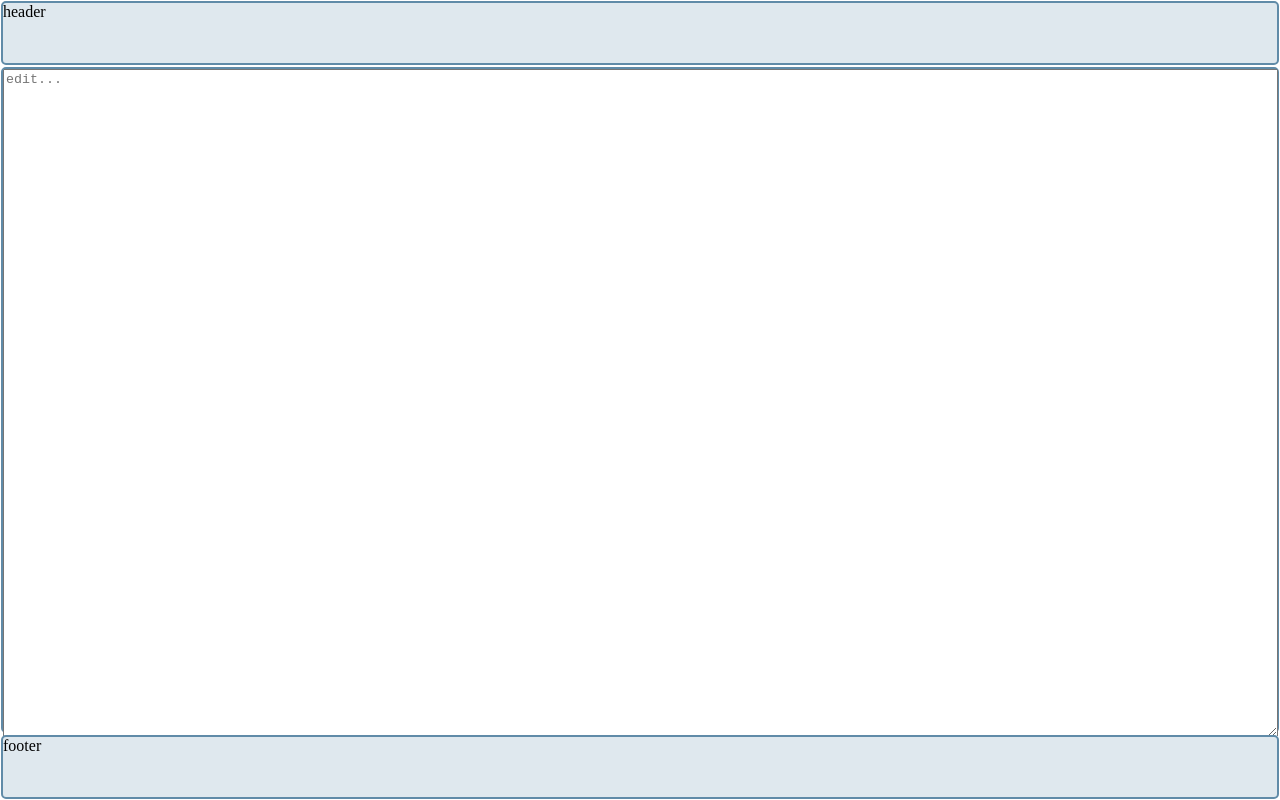
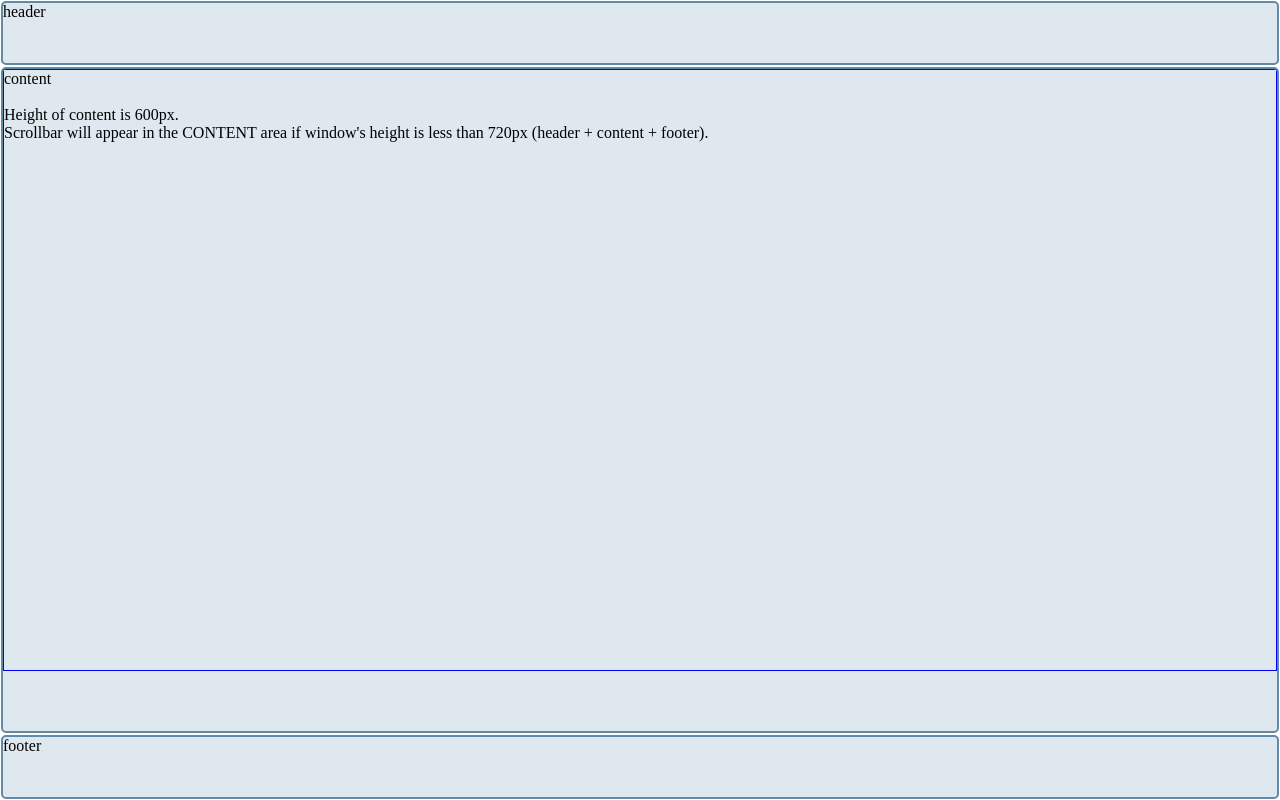
Before and after one commit to weihongji/html, a plain HTML site: page web/flex-page-3.html in a window 1280 px wide. Drawn offline with Linux system fonts and the light colour scheme.

Commit message:
Rename "flex-page" to "flex-page-3" to represent three areas (top, middle and bottom)

```diff
--- a/web/flex-page.html
+++ b/web/flex-page-3.html
@@ -4,7 +4,7 @@
 <head>
 	<meta charset="utf-8">
 	<meta name="viewport" content="width=device-width, initial-scale=1, shrink-to-fit=no">
-	<title>Page Layout</title>
+	<title>Page Layout (Top, Middle, Bottom)</title>
 	<style>
 		body {
 			display: flex;
@@ -15,36 +15,30 @@
 			height: 100vh;
 		}
 
-		body>div {
-			flex-shrink: 0;
-		}
-
 		.box {
 			margin: 1px;
 			border: 2px solid rgb(96, 139, 168);
 			border-radius: 5px;
 			background-color: rgba(96, 139, 168, .2);
-			;
 		}
 
 		.header {
+			flex-shrink: 0;
 			height: 60px;
-			top: 0;
 		}
 
-		.main {
+		.middle {
 			flex-grow: 1;
-			padding: 0 5px 0 0
+			overflow: auto;
 		}
 
-		.edit {
-			width: 100%;
-			height: 100%;
-			white-space: nowrap;
+		.content {
+			height: 600px;
+			border: 1px solid blue;
 		}
 
 		.footer {
-			bottom: 0;
+			flex-shrink: 0;
 			height: 60px;
 		}
 	</style>
@@ -52,8 +46,12 @@
 
 <body>
 	<div class="box header">header</div>
-	<div class="box main">
-		<textarea class="edit" placeholder="edit..."></textarea>
+	<div class="box middle">
+		<div class="content">content
+			<br />
+			<br />Height of content is 600px.
+			<br />Scrollbar will appear in the CONTENT area if window's height is less than 720px (header + content + footer).
+		</div>
 	</div>
 	<div class="box footer">footer</div>
 </body>
```
